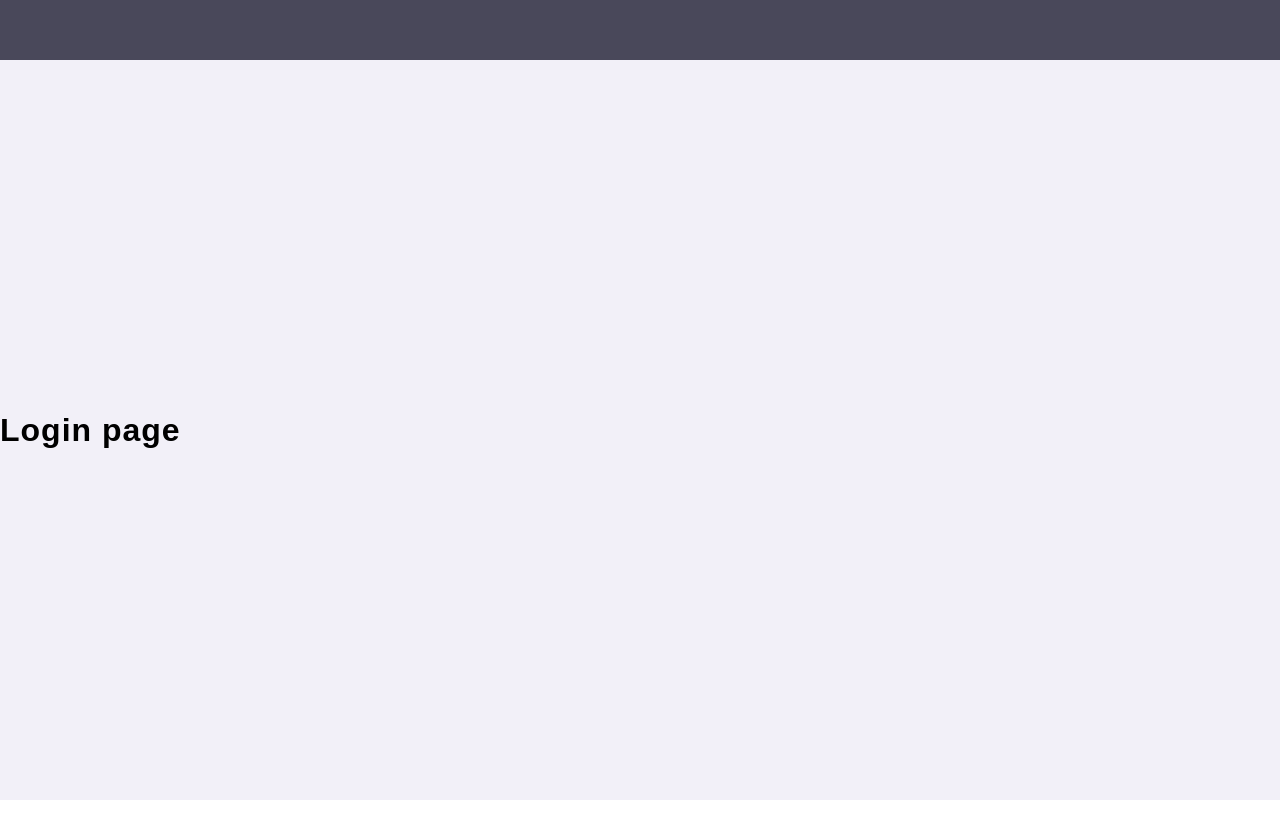
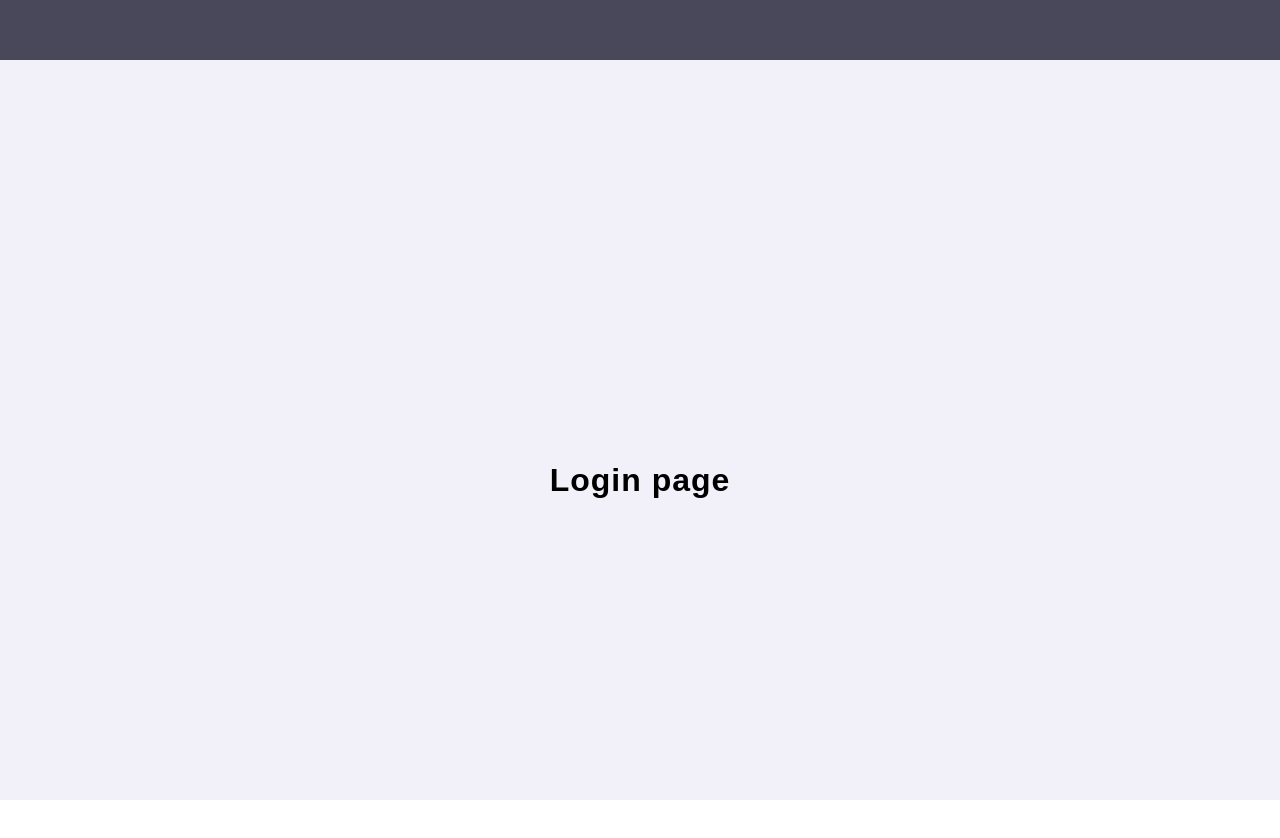
Before and after one commit to firehudson/react-dashboard, a React (Create React App) app: page /login in a window 1280 px wide. Shown: the top 838 px of the page. Before the commit the page ends 800 px from the top, so only its background shows below. Built offline with nearby package versions, Linux system fonts and the light colour scheme.

Commit message:
Restyled content section of app

```diff
--- a/src/components/GlobalStyles.js
+++ b/src/components/GlobalStyles.js
@@ -13,10 +13,9 @@ const GlobalStyles = createGlobalStyle`
   }
 
   #root {
-    min-height: 100%;
-    min-width: 100%;
-    display: grid;
-    background-color: ${props => props.theme.colors.app.background}
+    height: 100%;
+    width: 100%;
+    background-color: ${props => props.theme.colors.app.background};
   }
 `;
 
--- /dev/null
+++ b/src/components/RootWrapper.js
@@ -0,0 +1,11 @@
+import styled from 'styled-components';
+
+const RootWrapper = styled('div')`
+  height: 100%;
+  padding: 20px;
+  justify-content: center;
+  align-items: center;
+  display: flex;
+`;
+
+export default RootWrapper;
--- a/src/containers/App.js
+++ b/src/containers/App.js
@@ -6,12 +6,15 @@ import withStore from '../utils/withStore';
 import getTheme from '../constants/themes';
 import GlobalStyles from '../components/GlobalStyles';
 import Header from '../components/Header';
+import RootWrapper from '../components/RootWrapper';
 
 const App = ({ children }) => (
   <ThemeProvider theme={getTheme()}>
     <Fragment>
       <Header />
-      {children}
+      <RootWrapper>
+        {children}
+      </RootWrapper>
       <GlobalStyles />
     </Fragment>
   </ThemeProvider>
```
